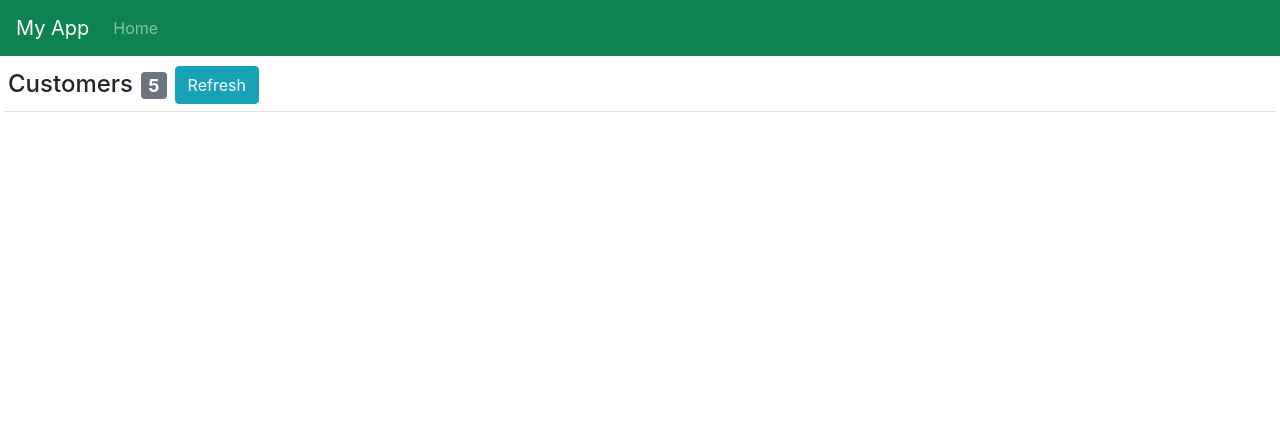
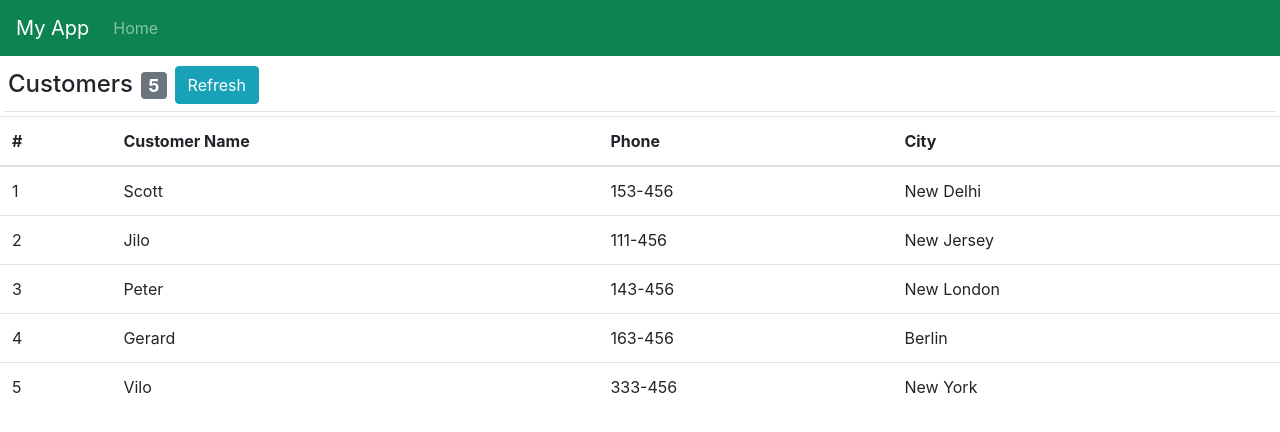
Before and after one commit to GerardGhub/My-First-React-App, a React (Create React App) app: page / in a window 1280 px wide. Shown: the top 432 px of the page. Built offline with nearby package versions, Linux system fonts and the light colour scheme.

Commit message:
Render List

```diff
--- a/src/MainContent.jsx
+++ b/src/MainContent.jsx
@@ -1,7 +1,32 @@
 import React, { Component } from "react";
 
 export default class MainContent extends Component {
-  state = { pageTitle: "Customers", customersCount: 5 };
+  state = {
+    pageTitle: "Customers",
+    customersCount: 5,
+    customers: [
+      {
+        id: 1,
+        name: "Scott",
+        phone: "153-456",
+        address: { city: "New Delhi" },
+      },
+      {
+        id: 2,
+        name: "Jilo",
+        phone: "111-456",
+        address: { city: "New Jersey" },
+      },
+      {
+        id: 3,
+        name: "Peter",
+        phone: "143-456",
+        address: { city: "New London" },
+      },
+      { id: 4, name: "Gerard", phone: "163-456", address: { city: "Berlin" } },
+      { id: 5, name: "Vilo", phone: "333-456", address: { city: "New York" } },
+    ],
+  };
 
   render() {
     return (
@@ -16,6 +41,28 @@
             Refresh
           </button>
         </h4>
+        <table className="table">
+          <thead>
+            <tr>
+              <th>#</th>
+              <th>Customer Name</th>
+              <th>Phone</th>
+              <th>City</th>
+            </tr>
+          </thead>
+          <tbody>
+            {this.state.customers.map((cust) => {
+              return (
+                <tr key={cust.id}>
+                  <td>{cust.id}</td>
+                  <td>{cust.name}</td>
+                  <td>{cust.phone}</td>
+                  <td>{cust.address.city}</td>
+                </tr>
+              );
+            })}
+          </tbody>
+        </table>
       </div>
     );
   }
```
